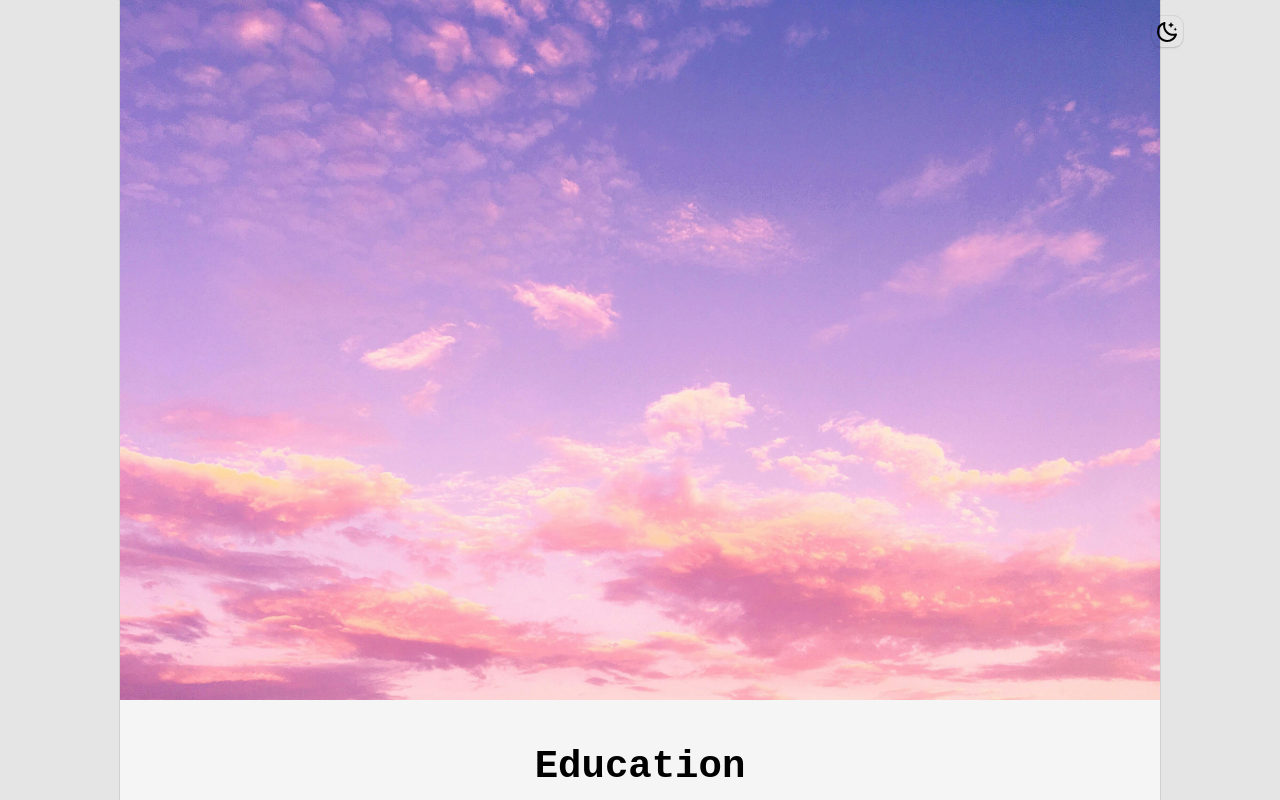
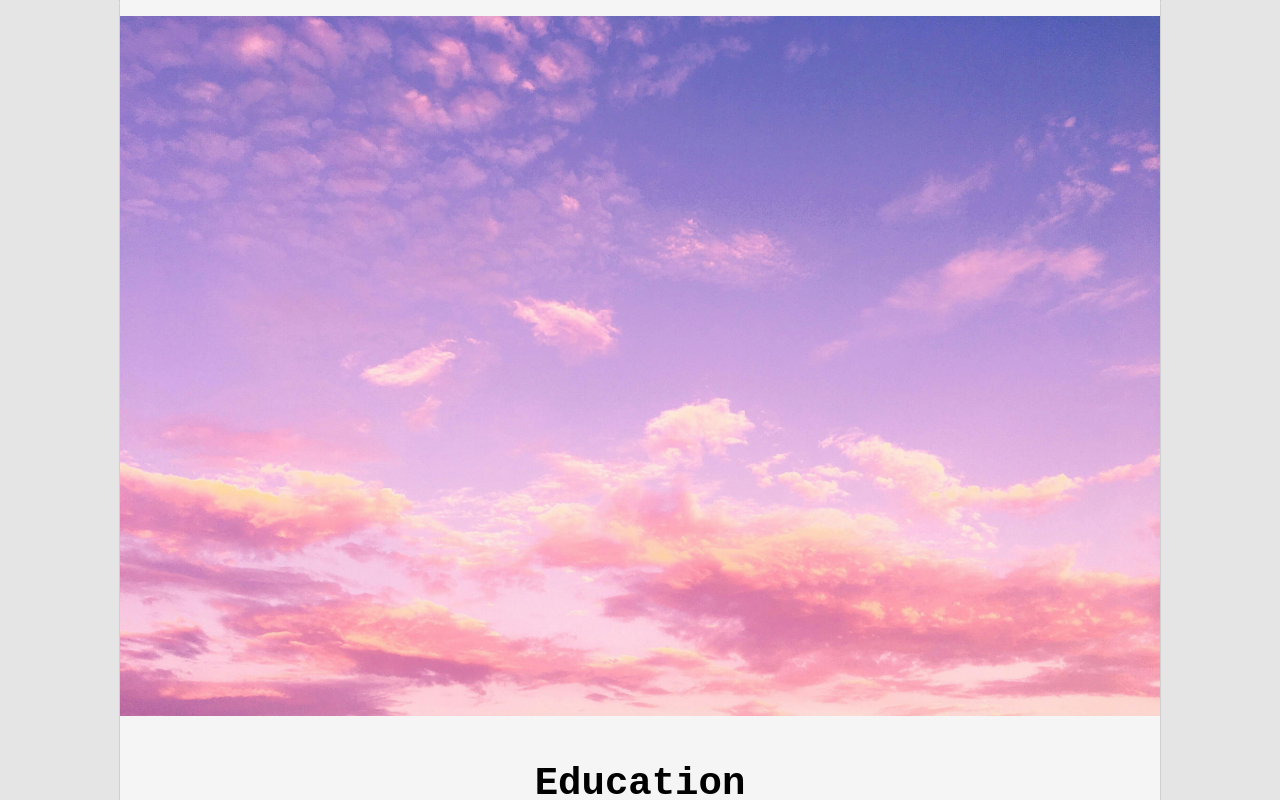
Before and after one commit to Evolver-3/ashusingh-portfolio, a React (Vite) app: page / in a window 1280 px wide. Shown: the top 800 px of the page. Built offline with nearby package versions, Linux system fonts and the light colour scheme.

Commit message:
feat: enhance Dark component with motion animations and improved structure

```diff
--- a/src/Components/DarkMode/Dark.jsx
+++ b/src/Components/DarkMode/Dark.jsx
@@ -1,18 +1,69 @@
-
+import { AnimatePresence, motion } from "motion/react"
 const Dark = ({dark,setDark,className=''}) => {
 
+
+  const containerVariants={
+    hidden:{},
+    visible:{
+      transition:{
+        staggerChildren:0.4
+      }
+    }
+  }
+
+  const firstVariants={
+    hidden:{
+      scale:0,
+      x:5,
+      opacity:0
+    },
+    visible:{
+      scale:1,
+      x:0,
+      opacity:1
+    }
+  }
+
+  const secVariants={
+    hidden:{
+      scale:0,
+      x:-5,
+      opacity:0
+    },
+    visible:{
+      scale:1,
+      x:0,
+      opacity:1
+    }
+  }
+
   return (
-    <div className={`absolute z-50  fixed md:right-30 md:top-5 bottom-10 right-10 ${className}`}>
+    <div className={`${className}`}>
       <button onClick={()=>setDark(!dark)}
-        className="shadow-acer rounded-xl p-1">
-        {dark?<svg  xmlns="http://www.w3.org/2000/svg" width="24" height="24" fill="currentColor" viewBox="0 0 24 24" className="text-yellow-400">
-        <path d="M6.99 12c0 2.76 2.25 5.01 5.01 5.01s5.01-2.25 5.01-5.01S14.76 6.99 12 6.99 6.99 9.24 6.99 12M12 8.99c1.66 0 3.01 1.35 3.01 3.01s-1.35 3.01-3.01 3.01S8.99 13.66 8.99 12 10.34 8.99 12 8.99M13 19h-2v2h2zM11 5h2V3h-2zm-8 6h2v2H3zm16 0h2v2h-2zM4.93 17.66l.71.7.7.71.71-.71.71-.7-.71-.71-.71-.71-.7.71zM17.66 4.93l-.71.71-.71.7.71.71.71.71.7-.71.71-.71-.71-.7zM4.93 6.34l.71.71.7.71.71-.71.71-.71-.71-.7-.71-.71-.7.71zm12.73 12.73.7-.71.71-.7-.71-.71-.7-.71-.71.71-.71.71.71.7z">
-        </path>
-      </svg>:
-      <svg  xmlns="http://www.w3.org/2000/svg" width="24" height="24" fill="currentColor" viewBox="0 0 24 24" >
-        <path d="M20.71 13.51c-.78.23-1.58.35-2.38.35-4.52 0-8.2-3.68-8.2-8.2 0-.8.12-1.6.35-2.38.11-.35.01-.74-.25-1s-.64-.36-1-.25A10.17 10.17 0 0 0 2 11.8C2 17.42 6.57 22 12.2 22c4.53 0 8.45-2.91 9.76-7.24.11-.35.01-.74-.25-1s-.64-.36-1-.25M12.2 20C7.68 20 4 16.32 4 11.8a8.15 8.15 0 0 1 4.18-7.15c-.03.34-.05.68-.05 1.02 0 5.62 4.57 10.2 10.2 10.2.34 0 .68-.02 1.02-.05C17.93 18.38 15.23 20 12.2 20M16 8l.94-2.06L19 5l-2.06-.94L16 2l-.94 2.06L13 5l2.06.94zm4.25-.5-.55 1.2-1.2.55 1.2.55.55 1.2.55-1.2 1.2-.55-1.2-.55z">
-        </path>
-      </svg>}
+        className="flex items-center text-foreground">
+
+          <motion.svg
+          key={dark?"dark":""}
+          variants={containerVariants}
+          initial="hidden"
+          animate="visible"
+          xmlns="http://www.w3.org/2000/svg"
+          className="size-5 text-foreground "
+          fill="currentColor" viewBox="0 0 24 24" >
+
+          <AnimatePresence>
+            {dark?(
+            <motion.path
+            variants={firstVariants}
+            d="M20.71 13.51c-.78.23-1.58.35-2.38.35-4.52 0-8.2-3.68-8.2-8.2 0-.8.12-1.6.35-2.38.11-.35.01-.74-.25-1s-.64-.36-1-.25A10.17 10.17 0 0 0 2 11.8C2 17.42 6.57 22 12.2 22c4.53 0 8.45-2.91 9.76-7.24.11-.35.01-.74-.25-1s-.64-.36-1-.25M12.2 20C7.68 20 4 16.32 4 11.8a8.15 8.15 0 0 1 4.18-7.15c-.03.34-.05.68-.05 1.02 0 5.62 4.57 10.2 10.2 10.2.34 0 .68-.02 1.02-.05C17.93 18.38 15.23 20 12.2 20M16 8l.94-2.06L19 5l-2.06-.94L16 2l-.94 2.06L13 5l2.06.94zm4.25-.5-.55 1.2-1.2.55 1.2.55.55 1.2.55-1.2 1.2-.55-1.2-.55z"/>
+          ):(
+            <motion.path
+
+            variants={secVariants}
+            d="M6.99 12c0 2.76 2.25 5.01 5.01 5.01s5.01-2.25 5.01-5.01S14.76 6.99 12 6.99 6.99 9.24 6.99 12M12 8.99c1.66 0 3.01 1.35 3.01 3.01s-1.35 3.01-3.01 3.01S8.99 13.66 8.99 12 10.34 8.99 12 8.99M13 19h-2v2h2zM11 5h2V3h-2zm-8 6h2v2H3zm16 0h2v2h-2zM4.93 17.66l.71.7.7.71.71-.71.71-.7-.71-.71-.71-.71-.7.71zM17.66 4.93l-.71.71-.71.7.71.71.71.71.7-.71.71-.71-.71-.7zM4.93 6.34l.71.71.7.71.71-.71.71-.71-.71-.7-.71-.71-.7.71zm12.73 12.73.7-.71.71-.7-.71-.71-.7-.71-.71.71-.71.71.71.7z"/>
+            )}
+          </AnimatePresence>
+          </motion.svg>
       </button>
     </div>
   )
```
